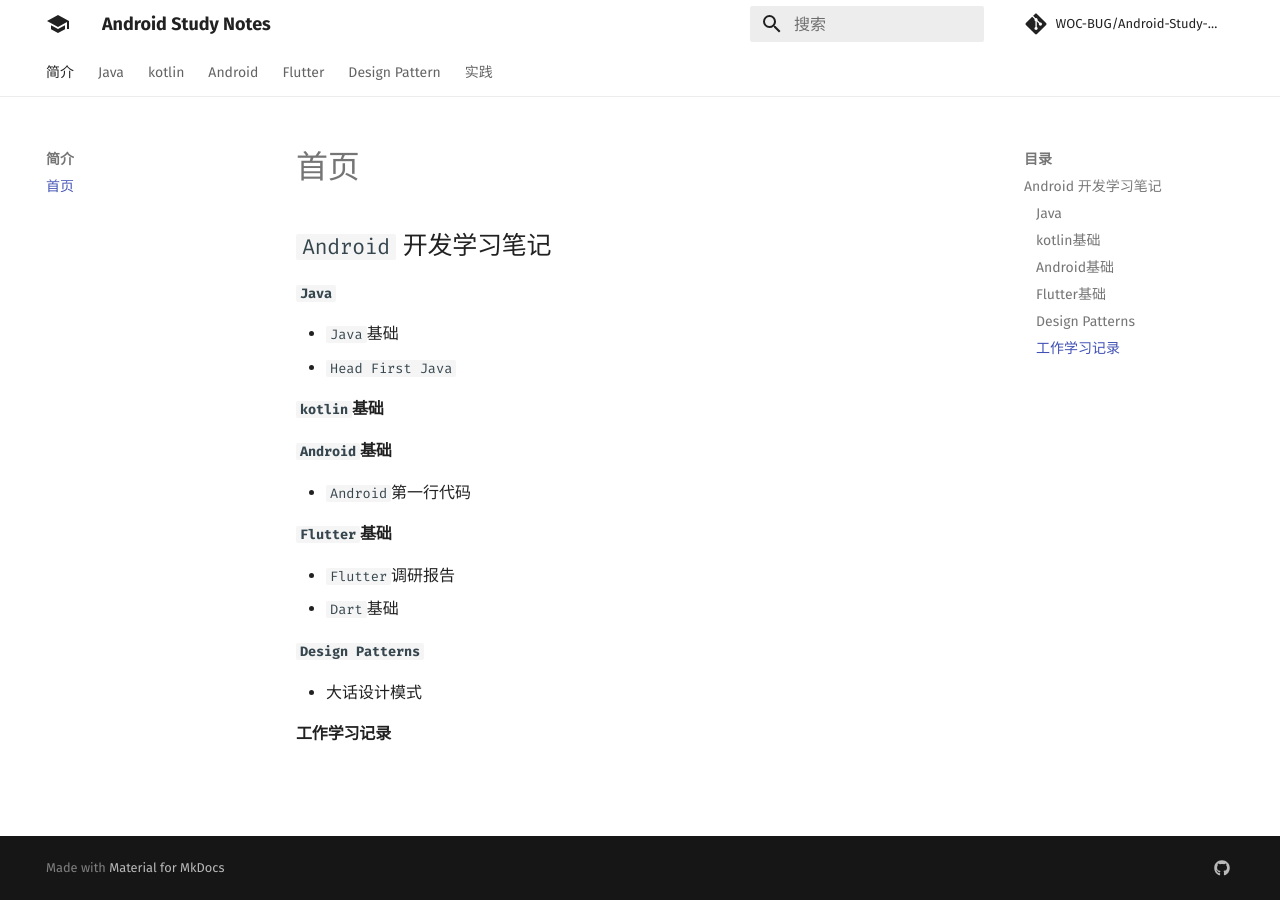
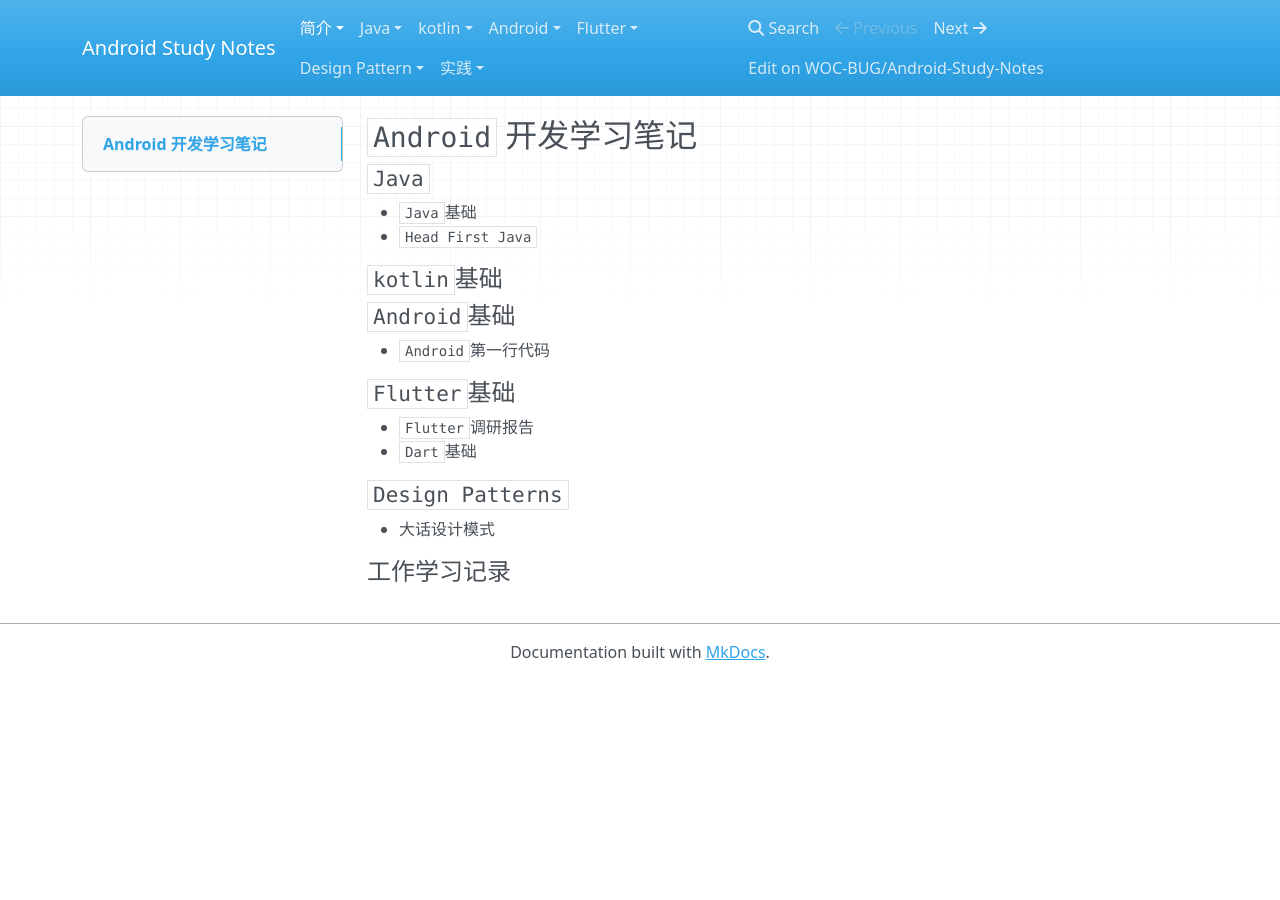
Before and after one commit to WOC-BUG/Android-Study-Notes, an MkDocs documentation site: the page built from docs/index.md, in a window 1280 px wide. Built offline with MkDocs 1.6.1, drawn with Linux system fonts in a browser that asks for light colours; nearby versions of some CDN libraries; comment, search, counter and statistics services are not loaded.

Commit message:
upgrade python version,change some plugin

```diff
--- a/.travis.yml
+++ b/.travis.yml
@@ -1,7 +1,7 @@
 language: python
 
 python:
-  - "3.6"
+  - "3.10.2"
 
 install:
   - pip install mkdocs
--- a/mkdocs.yml
+++ b/mkdocs.yml
@@ -11,8 +11,8 @@ nav:
     - 简介:
       - 首页: index.md
     - Java:
+      - Head First Java: Head First Java.md
       - Java基础: Java基础.md
-      - Head First Java: Head First Java.md
     - kotlin:
       - kotlin学习笔记: kotlin学习笔记.md
     - Android:
@@ -21,7 +21,6 @@ nav:
     - Flutter:
       - Flutter调研报告: Flutter.md
       - Dart语言基础: Dart.md
-      - Flutter简单实例: Flutter实例.md
     - Design Pattern:
       - 大话设计模式: 大话设计模式.md
     - 实践:
@@ -29,7 +28,7 @@ nav:
 
 # Theme
 theme:
-    name: 'material'
+    name: 'mkdocs'
     custom_dir: docs/overrides
     language: 'zh'
     palette:
@@ -73,6 +72,8 @@ markdown_extensions:
     - pymdownx.caret
     - pymdownx.critic
     - pymdownx.details
+    - pymdownx.emoji:
+        emoji_generator: !!python/name:pymdownx.emoji.to_svg
     - pymdownx.inlinehilite
     - pymdownx.keys
     - pymdownx.magiclink
```
Also changed, not shown: 1 other file.
